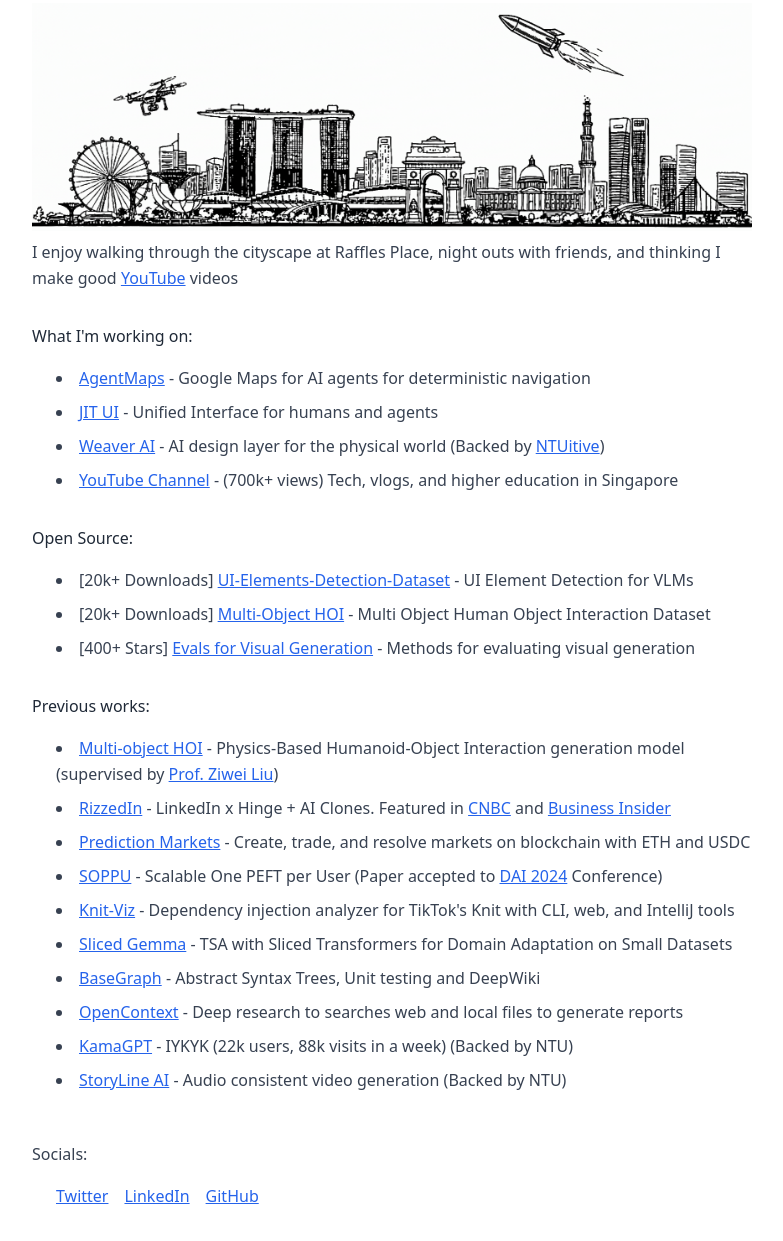
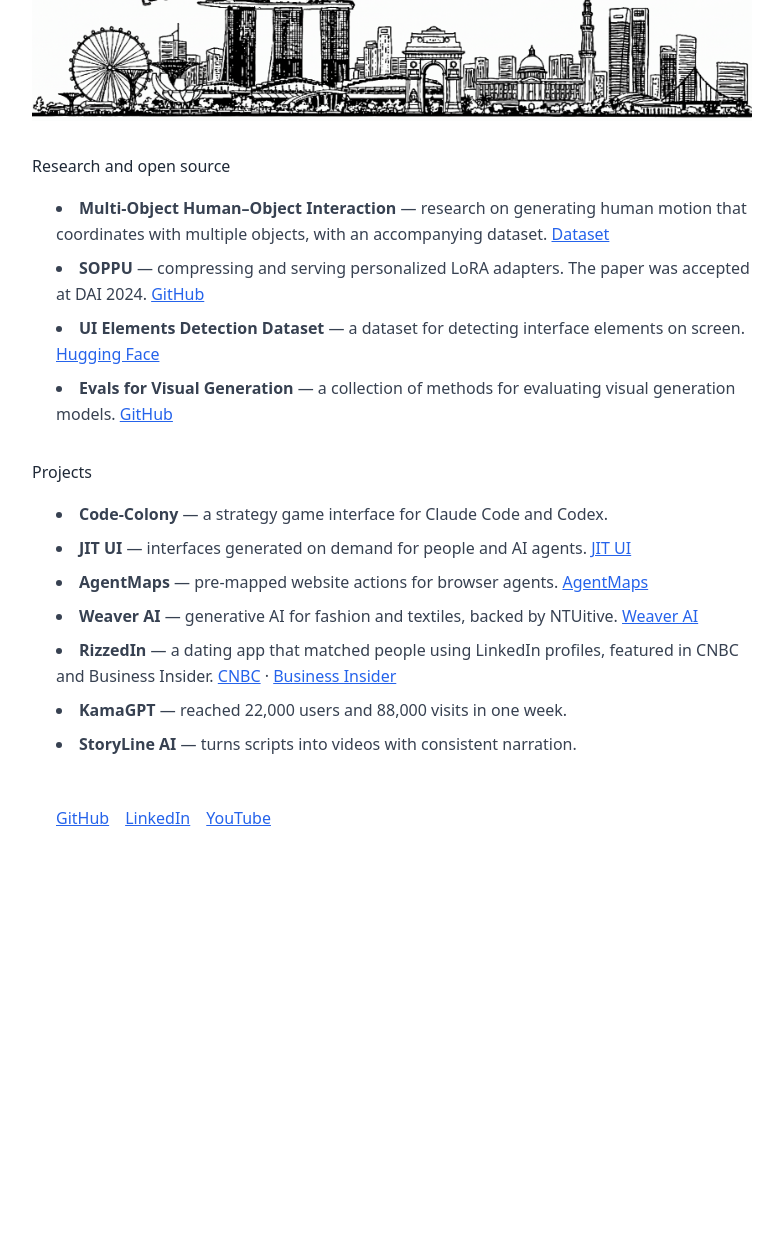
Before and after one commit to YashJain14/yashjain14.github.io, a plain HTML site: page index.html in a window 1280 px wide. Shown: the part 377-1618 px from the top of the page, without its empty margins (248-1031 px from the left). After the commit the page ends 1240 px from the top, so only its background shows below. Drawn offline with nearby package versions, Linux system fonts and the light colour scheme.

Commit message:
Update homepage bio and selected work

```diff
--- a/index.html
+++ b/index.html
@@ -12,154 +12,80 @@
     </style>
 </head>
 <body class="bg-white text-gray-900 font-sans leading-relaxed">
-    <div class="max-w-3xl mx-auto px-6 py-8">
-
-        <!-- Profile Section -->
+    <main class="max-w-3xl mx-auto px-6 py-8">
         <div class="flex items-start mb-8">
             <img src="yash.jpeg" alt="Yash Jain" class="w-24 h-24 rounded-full mr-6 object-cover">
             <div>
-                <h2 class="text-3xl font-semibold mb-2">Hi, I'm Yash!</h2>
+                <h1 class="text-3xl font-semibold mb-2">Hi, I’m Yash Jain</h1>
                 <p class="text-gray-700">
-                    I've been building <a href="#projects" class="text-blue-600 underline cursor-pointer">things</a> for about 8 years now.
+                    I work on video generation models at Cantina Labs. I was one of the first hires in the Singapore office.
                 </p>
-
             </div>
         </div>
 
-        <!-- Background Info -->
-        <div class="mb-8 space-y-4">
-            <!-- <div class="border-l-4 border-gray-300 pl-4 my-6">
-                <p class="text-gray-700">
-                    Most of my projects focus on practical AI applications and full-stack development,
-                    from enterprise platforms to consumer products.
-                </p>
-            </div> -->
-
-            <p class="text-gray-700">
-                I grew up in Rajasthan and <a href="https://dpsrkp.net/" class="text-blue-600 underline" target="_blank">New Delhi</a> and moved to Singapore to study Computer Science and Business Student at <a href="https://www.ntu.edu.sg/" class="text-blue-600 underline" target="_blank">NTU</a>. I have previously worked at <a href="https://www.mastercard.com/us/en/innovation/explore-with-us/research-development.html" class="text-blue-600 underline" target="_blank">MasterCard R&D</a>, <a href="https://www.mmlab-ntu.com/" class="text-blue-600 underline" target="_blank">MMLab</a> (S-Lab, NTU), <a href="https://seatrium.com/" class="text-blue-600 underline" target="_blank">Seatrium</a> and <a href="https://www.tuvsud.com/" class="text-blue-600 underline" target="_blank">TUV SUD</a>
-            </p>
-            <p class="text-gray-700">
-                I'm currently working on <a href="https://jitui.ai" class="text-blue-600 underline" target="_blank">JIT UI</a> - Unified Interface for Humans and Agents.
+        <p class="text-gray-700 mb-8">
+            I grew up in Rajasthan and New Delhi and moved to Singapore to study computer science and business at NTU.
+            Before Cantina, I worked on AI research at <a href="https://www.mmlab-ntu.com/" class="text-blue-600 underline">MMLab</a>
+            under <a href="https://liuziwei7.github.io/" class="text-blue-600 underline">Prof. Ziwei Liu</a> and at Mastercard R&amp;D.
         </p>
 
-            <p class="text-gray-700">
-                Since my freshman year I have been building and shipping projects. and NTU has been very generous to fund my curiosity with over <a href="https://www.ntuitive.sg/" class="text-blue-600 underline" target="_blank">$36,000</a> in grants
-            </p>
-        </div>
-
-        <!-- Banner Image -->
-        <div class="mb-2 flex justify-center">
+        <div class="mb-8 flex justify-center">
             <img src="banner.png" alt="Singapore cityscape" class="max-w-full h-auto">
         </div>
 
-        <!-- Interests -->
-        <p class="text-gray-700 mb-8">
-            I enjoy walking through the cityscape at Raffles Place, night outs with friends, and thinking I make good <a href="https://www.youtube.com/@YashChopra14" class="text-blue-600 underline" target="_blank">YouTube</a> videos
-        </p>
-
-
-<!-- Projects Section -->
-<div id="projects">
-    <!-- <p class="text-gray-700 mb-2 font-medium">Here are some of the projects I've worked on</p> -->
-
-    <!-- What I'm Working On -->
-    <p class="text-gray-800 mb-4">What I'm working on:</p>
-    <ul class="space-y-2 mb-8 ml-6 list-disc list-inside">
-        <li class="text-gray-700">
-            <a href="https://agentmaps.dev" class="text-blue-600 underline" target="_blank">AgentMaps</a> -
-            Google Maps for AI agents for deterministic navigation
+        <section class="mb-8">
+            <h2 class="text-gray-800 mb-4">Research and open source</h2>
+            <ul class="space-y-2 ml-6 list-disc list-inside text-gray-700">
+                <li>
+                    <strong>Multi-Object Human–Object Interaction</strong> — research on generating human motion that coordinates with multiple objects, with an accompanying dataset.
+                    <a href="https://huggingface.co/datasets/YashJain/Multi-Object-HOI" class="text-blue-600 underline">Dataset</a>
                 </li>
-        <li class="text-gray-700">
-            <a href="https://jitui.ai" class="text-blue-600 underline" target="_blank">JIT UI</a> -
-            Unified Interface for humans and agents
+                <li>
+                    <strong>SOPPU</strong> — compressing and serving personalized LoRA adapters. The paper was accepted at DAI 2024.
+                    <a href="https://github.com/YashJain14/SOPPU" class="text-blue-600 underline">GitHub</a>
                 </li>
-
-        <li class="text-gray-700">
-            <a href="https://weaverai.in/" class="text-blue-600 underline" target="_blank">Weaver AI</a> -
-            AI design layer for the physical world (Backed by <a href="https://www.ntuitive.sg/" class="text-blue-600 underline" target="_blank">NTUitive</a>)
+                <li>
+                    <strong>UI Elements Detection Dataset</strong> — a dataset for detecting interface elements on screen.
+                    <a href="https://huggingface.co/datasets/YashJain/UI-Elements-Detection-Dataset" class="text-blue-600 underline">Hugging Face</a>
                 </li>
-        <li class="text-gray-700">
-            <a href="https://www.youtube.com/YashChopra1411" class="text-blue-600 underline" target="_blank">YouTube Channel</a> -
-            (700k+ views) Tech, vlogs, and higher education in Singapore
+                <li>
+                    <strong>Evals for Visual Generation</strong> — a collection of methods for evaluating visual generation models.
+                    <a href="https://github.com/ziqihuangg/Awesome-Evaluation-of-Visual-Generation" class="text-blue-600 underline">GitHub</a>
                 </li>
             </ul>
+        </section>
 
-    <!-- Open Source Contributions -->
-    <p class="text-gray-800 mb-4">Open Source:</p>
-    <ul class="space-y-2 mb-8 ml-6 list-disc list-inside">
-        <li class="text-gray-700">
-            [20k+ Downloads] <a href="https://huggingface.co/datasets/YashJain/UI-Elements-Detection-Dataset" class="text-blue-600 underline" target="_blank">UI-Elements-Detection-Dataset</a> -
-            UI Element Detection for VLMs
+        <section id="projects" class="mb-12">
+            <h2 class="text-gray-800 mb-4">Projects</h2>
+            <ul class="space-y-2 ml-6 list-disc list-inside text-gray-700">
+                <li><strong>Code-Colony</strong> — a strategy game interface for Claude Code and Codex.</li>
+                <li>
+                    <strong>JIT UI</strong> — interfaces generated on demand for people and AI agents.
+                    <a href="https://jitui.ai" class="text-blue-600 underline">JIT UI</a>
                 </li>
-        <li class="text-gray-700">
-            [20k+ Downloads] <a href="https://huggingface.co/datasets/YashJain/Multi-Object-HOI" class="text-blue-600 underline" target="_blank">Multi-Object HOI</a> -
-            Multi Object Human Object Interaction Dataset
+                <li>
+                    <strong>AgentMaps</strong> — pre-mapped website actions for browser agents.
+                    <a href="https://agentmaps.dev" class="text-blue-600 underline">AgentMaps</a>
                 </li>
-        <li class="text-gray-700">
-            [400+ Stars] <a href="https://github.com/ziqihuangg/Awesome-Evaluation-of-Visual-Generation" class="text-blue-600 underline" target="_blank">Evals for Visual Generation</a> -
-            Methods for evaluating visual generation
+                <li>
+                    <strong>Weaver AI</strong> — generative AI for fashion and textiles, backed by NTUitive.
+                    <a href="https://weaverai.in/" class="text-blue-600 underline">Weaver AI</a>
                 </li>
+                <li>
+                    <strong>RizzedIn</strong> — a dating app that matched people using LinkedIn profiles, featured in CNBC and Business Insider.
+                    <a href="https://www.cnbc.com/2025/10/23/inside-a-24-hour-vibe-coding-hackathonhere-are-my-biggest-takeaways.html" class="text-blue-600 underline">CNBC</a> ·
+                    <a href="https://www.businessinsider.com/inside-24-hour-cursor-vibe-coding-hackathon-singapore-ai-tech-2025-10" class="text-blue-600 underline">Business Insider</a>
+                </li>
+                <li><strong>KamaGPT</strong> — reached 22,000 users and 88,000 visits in one week.</li>
+                <li><strong>StoryLine AI</strong> — turns scripts into videos with consistent narration.</li>
             </ul>
+        </section>
 
-    <!-- Previous Works -->
-    <p class="text-gray-800 mb-4">Previous works:</p>
-    <ul class="space-y-2 mb-12 ml-6 list-disc list-inside">
-                <li class="text-gray-700">
-            <a href="https://github.com/YashJain14/" class="text-blue-600 underline" target="_blank">Multi-object HOI</a> -
-            Physics-Based Humanoid-Object Interaction generation model (supervised by <a href="https://liuziwei7.github.io/" class="text-blue-600 underline" target="_blank">Prof. Ziwei Liu</a>)
-        </li>
-        <li class="text-gray-700">
-    <a href="https://rizzedin.com" class="text-blue-600 underline" target="_blank">RizzedIn</a> -
-    LinkedIn x Hinge + AI Clones. Featured in <a href="https://www.cnbc.com/2025/10/23/inside-a-24-hour-vibe-coding-hackathonhere-are-my-biggest-takeaways.html" class="text-blue-600 underline" target="_blank">CNBC</a> and <a href="https://www.businessinsider.com/inside-24-hour-cursor-vibe-coding-hackathon-singapore-ai-tech-2025-10#some-teams-including-rizzed-in-ai-demoed-their-projects-on-stage-13" class="text-blue-600 underline" target="_blank">Business Insider</a>
-</li>
-        <li class="text-gray-700">
-            <a href="https://prediction-markets-bt.vercel.app/" class="text-blue-600 underline" target="_blank">Prediction Markets</a> -
-            Create, trade, and resolve markets on blockchain with ETH and USDC
-        </li>
-        <li class="text-gray-700">
-            <a href="https://github.com/YashJain14/SOPPU" class="text-blue-600 underline" target="_blank">SOPPU</a> -
-            Scalable One PEFT per User (Paper accepted to <a href="http://www.adai.ai/dai/2024/index.html" class="text-blue-600 underline" target="_blank">DAI 2024</a> Conference)
-        </li>
-                <li class="text-gray-700">
-            <a href="https://github.com/YashJain14/Knit_Dependency_Injection_visualiser" class="text-blue-600 underline" target="_blank">Knit-Viz</a> -
-            Dependency injection analyzer for TikTok's Knit with CLI, web, and IntelliJ tools
-        </li>
-        <li class="text-gray-700">
-            <a href="https://github.com/YashJain14/Gemma_TSA" class="text-blue-600 underline" target="_blank">Sliced Gemma</a> -
-            TSA with Sliced Transformers for Domain Adaptation on Small Datasets
-        </li>
-        <li class="text-gray-700">
-            <a href="https://github.com/YashJain14/" class="text-blue-600 underline" target="_blank">BaseGraph</a> -
-            Abstract Syntax Trees, Unit testing and DeepWiki
-        </li>
-        <li class="text-gray-700">
-            <a href="https://github.com/YashJain14/OpenContext" class="text-blue-600 underline" target="_blank">OpenContext</a> -
-            Deep research to searches web and local files to generate reports
-        </li>
-
-
-
-
-        <li class="text-gray-700">
-            <a href="https://kamagpt.vercel.app" class="text-blue-600 underline" target="_blank">KamaGPT</a> -
-            IYKYK (22k users, 88k visits in a week) (Backed by NTU)
-        </li>
-        <li class="text-gray-700">
-            <a href="https://www.storylineai.in/" class="text-blue-600 underline" target="_blank">StoryLine AI</a> -
-            Audio consistent video generation (Backed by NTU)
-        </li>
+        <ul class="flex space-x-4 ml-6">
+            <li><a href="https://github.com/YashJain14" class="text-blue-600 underline">GitHub</a></li>
+            <li><a href="https://www.linkedin.com/in/yashchopra1411/" class="text-blue-600 underline">LinkedIn</a></li>
+            <li><a href="https://www.youtube.com/@YashChopra14" class="text-blue-600 underline">YouTube</a></li>
         </ul>
-</div>
-
-        <!-- Social Links -->
-        <p class="text-gray-700 mb-4">Socials:</p>
-        <ul class="flex space-x-4 ml-6">
-            <li><a href="https://x.com/yashchopra1411" class="text-blue-600 underline">Twitter</a></li>
-            <li><a href="https://www.linkedin.com/in/yashchopra1411/" class="text-blue-600 underline">LinkedIn</a></li>
-            <li><a href="https://github.com/yashjain14" class="text-blue-600 underline">GitHub</a></li>
-        </ul>
-
-        <!-- <p class="text-gray-700 mt-8">Website inspo: https://josephsemrai.com</p> -->
-    </div>
+    </main>
 </body>
 </html>
```
Lines whose indentation alone changed are shown as unchanged.
